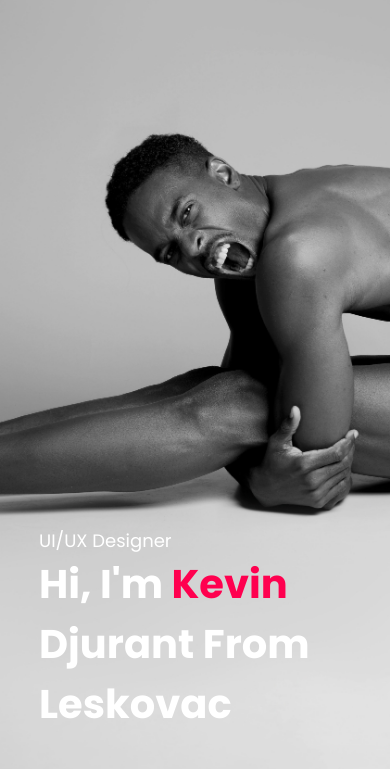
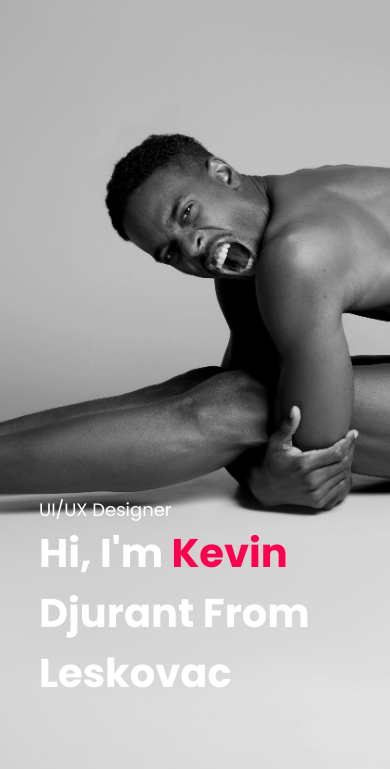
Before and after one commit to vjekas/portfolio, a plain HTML site: page index.html in a window 390 px wide. Shown: the part 75-844 px from the top of the page. Drawn offline with Linux system fonts and the light colour scheme.

Commit message:
Add files via upload

```diff
--- a/style.css
+++ b/style.css
@@ -473,3 +473,10 @@ nav .fa-bars,
       font-size: 12px;
    }
 }
+
+@media only screen and (max-width: 800px) {
+   .header-text {
+      margin-top: 160%;
+      font-size: 18px;
+   }
+}
```
